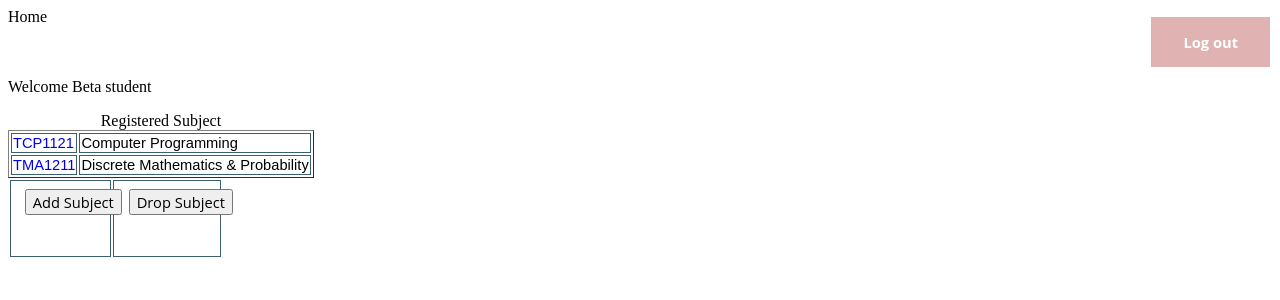
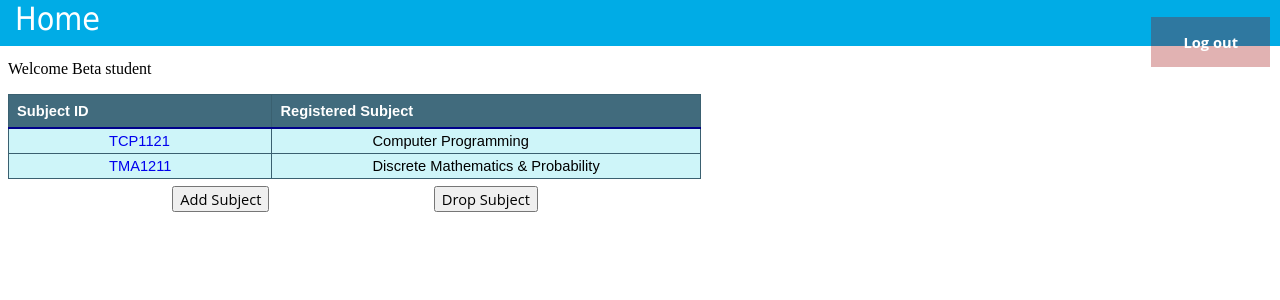
Before and after one commit to MMU-TWT-Class-Oct-2015/G14C_University_Subject_Selection_System, a PHP site: page /index.php in a window 1280 px wide. Shown: the top 300 px of the page. Run offline with PHP 8.4, Linux system fonts and the light colour scheme; a user stored in the database is signed in; data comes from the database, SQL or seed files in the repository.

Commit message:
Update index.php

```diff
--- a/index.php
+++ b/index.php
@@ -14,8 +14,10 @@
   </head>
 
   <body>
-    <div>
-      <h>Home</h>
+    <div class="top" >
+
+          <h class= "title">Home</h>
+
       <input type="button" class= "logout topRight" onclick="window.location='./logout.php'" value="Log out">
     </div>
 
@@ -45,8 +47,8 @@
 
       // unable to use num_rows before fetch
       if ($sth->fetch()) {
-        print("<table border=1>");
-        print("<caption>Registered Subject</caption>");
+        print("<table class=table1>");
+        print("<tr><th>Subject ID</th><th>Registered Subject</th></tr>");
         print("<tr>
                <td><a href='./subject_info.php?subject=$SubjectID&path=index'>$SubjectID</a></td><td>$SubjectName</td>
                </tr>");
@@ -73,17 +75,14 @@
       if ($_SESSION['totalSubj'] >= 5)
         $noEnroll = "disabled";
 
-      print("<table>
-               <tr>
-                 <form action='./add_subject.php' >
-                   <td height='35'><input type='submit' value='Add Subject' $noEnroll></td>
+      print("   <form action='./add_subject.php 'class=button >
+                  <input type='submit' value='Add Subject' $noEnroll style='float: left'; >
                  </form>
 
-                 <form action='./drop_subject.php'>
-                   <td height='35'><input type='submit' value='Drop Subject' $noDrop></td>
+                 <form action='./drop_subject.php' class=button>
+                  <input type='submit' value='Drop Subject' $noDrop>
                  </form>
-               </tr>
-             </table>");
+            ");
       ?>
   </body>
 </html>
```
